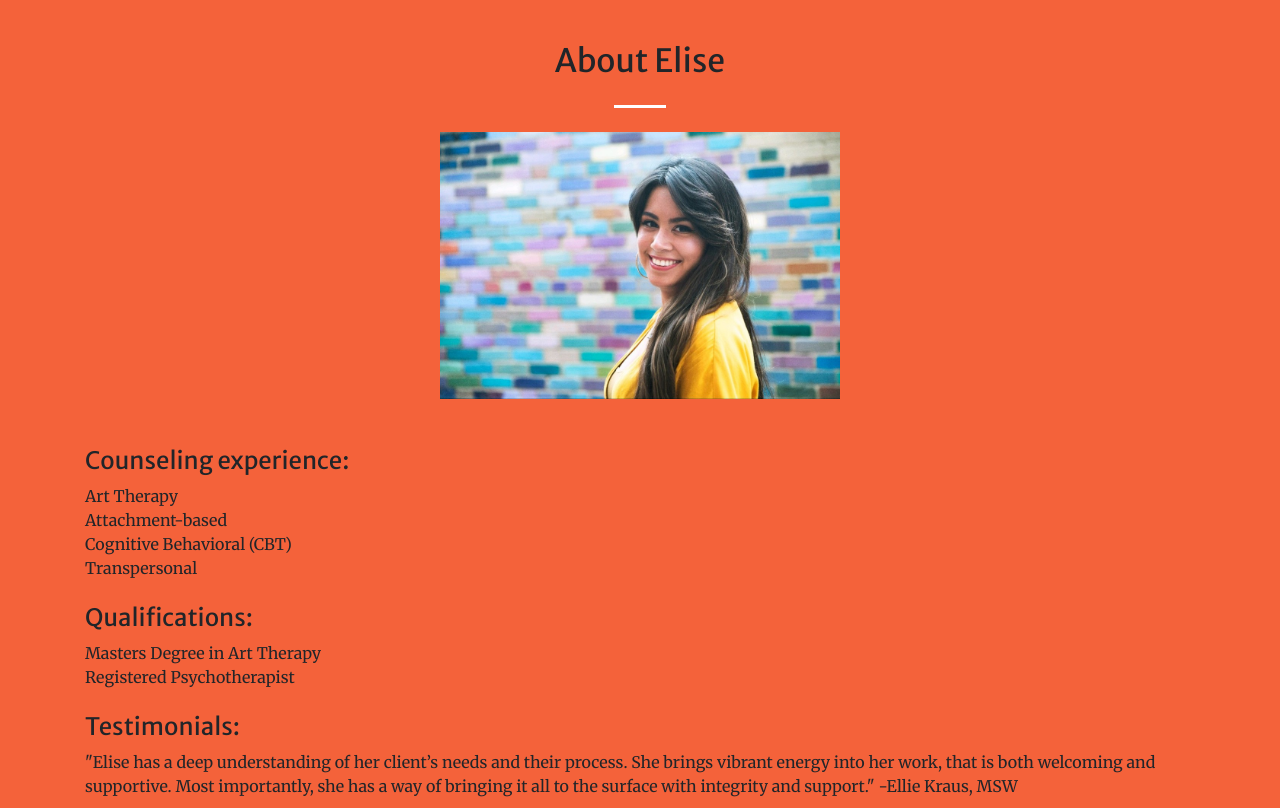
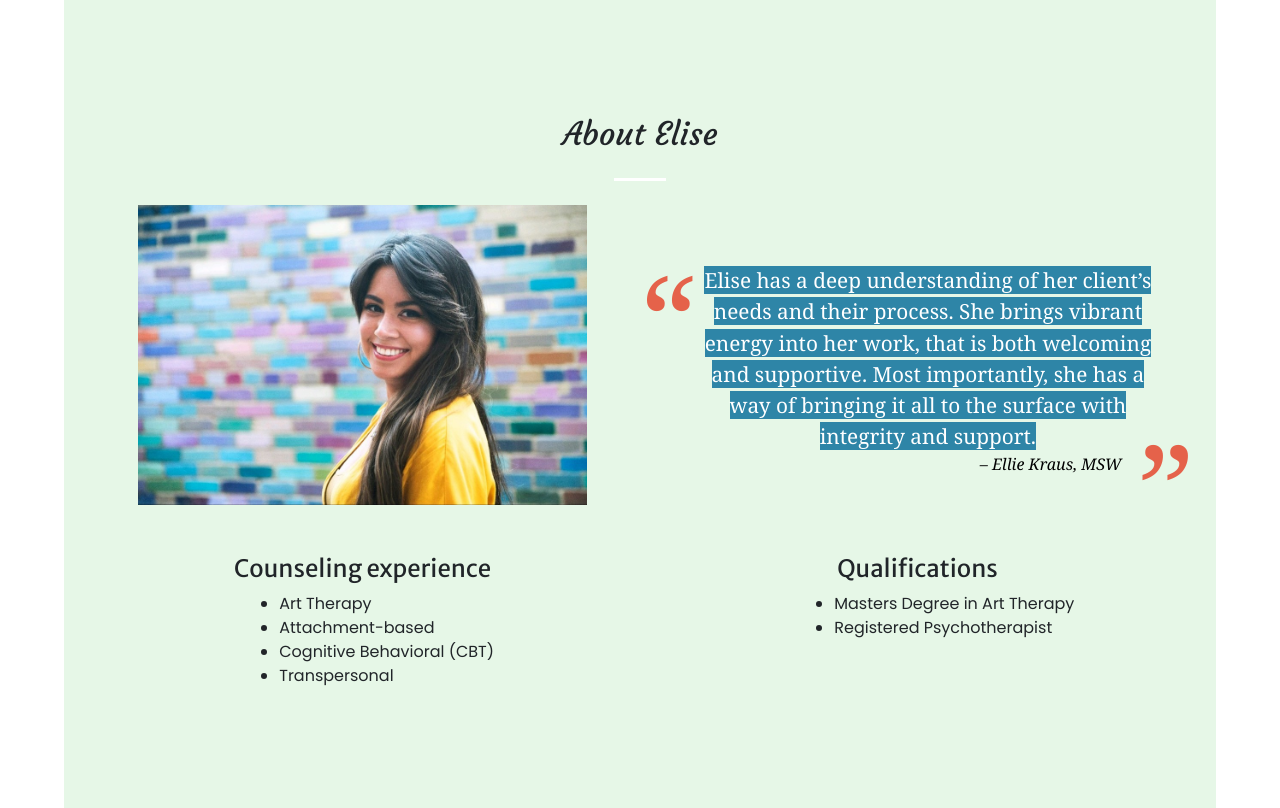
Before and after one commit to emc514/website, a website with bundled scripts: page index.html in a window 1280 px wide. Shown: the part 1460-2268 px from the top of the page. Built offline with nearby package versions, Linux system fonts and the light colour scheme.

Commit message:
spruced up the css

```diff
--- a/css/custom.css
+++ b/css/custom.css
@@ -36,7 +36,7 @@ a {
   }
 
   #mainNav .navbar-nav .nav-item .nav-link:hover, #mainNav .navbar-nav .nav-item .nav-link:active {
-    color: rgba(0, 0, 0, 0.7) !important;
+    color: #b2729b !important;
   }
   #mainNav .navbar-nav .nav-item .nav-link.active {
     color: rgba(0, 0, 0, 0.7) !important;
@@ -44,23 +44,98 @@ a {
   #mainNav .navbar-nav .nav-item .nav-link {
     color: rgba(0, 0, 0, 0.7);
     padding: 0 1rem;
+    transition: 0.3s;
   }
   .navbar-dark .navbar-brand {
     color: rgba(0, 0, 0, 0.7) !important;
   }
+  .page-section{
+    overflow: auto;
+  }
+  .contact-stuff {
+    font-family: 'Poppins', sans-serif !important;
+  }
+
+  h2 {
+    font-family: 'Courgette', cursive !important;
+    font-size: 3rem;
+  }
+  .column {
+    width: 100%;
+    height: 25%;
+    float: left;
+    text-align: center;
+    display: block;
+    padding: auto;
+  }
+  .body-text {
+    text-align: center;
+    font-family: 'Poppins', sans-serif !important;
+    padding-right: 10%;
+    padding-left: 10%;
+  }
+  .testimonial {
+    border-color: #4cd9b1;
+    border-width: 5px;
+    border-style: none;
+    color: #000000;
+    padding-top: 50px;
+  }
+  body {
+    background-color: #b8debc;
+  }
+
+  .experience {
+    padding-top: 50px;
+  }
+  .qualifications {
+    padding-top: 50px;
+  }
+ .list-experience {
+    text-align: left;
+    font-family: 'Poppins', sans-serif !important;
+    padding-left: 20%;
+  }
+  .about-container {
+    border-style: none;
+    border-width: 2px;
+    background-color: #e6f7e7;
+    margin-left: 5%;
+    margin-right: 5%;
+  }
+  .approach-container {
+    background-color: #ffffff;
+    border-color: #f0cc84;
+    border-style: none;
+    border-width: 2px;
+    margin-left: 5%;
+    margin-right: 5%;
+  }
+  .contact-container {
+    background-color: #ffffff;
+    border-style: none;
+    border-width: 2px;
+    margin-left: 5%;
+    margin-right: 5%;
+  }
+
+
+  .bg-primary {
+    background-color: #ffffff !important;
+  }
+
+  .big-text {
+    font-size: 20px;
+  }
 
   #headshot {
-    width: 250px;
+    max-width:100%;
+    max-height:100%;
   }
+
   @media (min-width: 350px) {
-    #headshot {
-      width: 300px;
-    }
   }
   @media (min-width: 992px) {
-    #headshot {
-      width: 400px;
-    }
     #mainNav {
       -webkit-box-shadow: none;
       box-shadow: none;
@@ -68,6 +143,8 @@ a {
     }
     #mainNav .navbar-brand {
       color: rgba(0, 0, 0, 0.7);
+      font-family: 'Courgette', cursive !important;
+      font-size: 1.5rem;
     }
     #mainNav .navbar-brand:hover {
       color: #555555;
@@ -93,6 +170,19 @@ a {
     header.masthead h1 {
       font-size: 3rem;
     }
+    .column {
+      width: 50%;
+      height: 300px;
+      float: left;
+      text-align: center;
+      display: block;
+      padding: auto;
+    }
+    .list-experience {
+      text-align: left;
+      font-family: 'Poppins', sans-serif !important;
+      padding-left: 35%;
+    }
   }
 
   header.masthead {
@@ -104,3 +194,57 @@ a {
     background-attachment: scroll;
     background-size: cover;
   }
+
+
+
+
+
+
+  blockquote {
+    font-family: Georgia, serif;
+    position: relative;
+    margin: 0.5em;
+    font-size: 1.3rem;
+    padding: 0.5em 2em 0.5em 3em;
+    color: #ffffff;
+}
+
+.blockquote-background {
+  background-color: #2e85a7;
+}
+/* Thanks: http://callmenick.com/post/styling-blockquotes-with-css-pseudo-classes */
+blockquote:before {
+    font-family: Georgia, serif;
+    position: absolute;
+    color: #e5624a;
+    font-size: 6em;
+    line-height: 1;
+    top: 0;
+    left: 0;
+    content: "\201C";
+}
+blockquote:after {
+    font-family: Georgia, serif;
+    position: absolute;
+   /* display: block; don't use this, it raised the quote too high from the bottom - defeated line-height? */
+    color: #e5624a;
+    float:right;
+    font-size:6em;
+    line-height: 1;
+    right:0;
+    bottom:-0.5em;
+    content: "\201D";
+}
+blockquote footer {
+    padding: 0 2em 0 0;
+    font-size: 1rem;
+    text-align:right;
+    color: #000000;
+}
+blockquote cite:before {
+    content: "\2013";
+}
+
+.main-footer {
+  background-color: #b8debc !important;
+}
--- a/index.html
+++ b/index.html
@@ -16,6 +16,8 @@
   <!-- Google Fonts -->
   <link href="https://fonts.googleapis.com/css?family=Merriweather+Sans:400,700" rel="stylesheet">
   <link href='https://fonts.googleapis.com/css?family=Merriweather:400,300,300italic,400italic,700,700italic' rel='stylesheet' type='text/css'>
+  <link href="https://fonts.googleapis.com/css?family=Courgette&display=swap" rel="stylesheet">
+  <link href="https://fonts.googleapis.com/css?family=Poppins&display=swap" rel="stylesheet">
 
   <!-- Plugin CSS -->
   <link href="vendor/magnific-popup/magnific-popup.css" rel="stylesheet">
@@ -73,46 +75,18 @@
   </header>
 
   <!-- Approach Section -->
-  <section class="page-section" id="approach">
+  <section class="page-section approach-container" id="approach">
     <div class="container">
       <h2 class="text-center mt-0">My Therapeutic Approach</h2>
-      <!--<hr class="divider my-4">
-      <div class="row">
-        <div class="col-lg-3 col-md-6 text-center">
-          <div class="mt-5">
-            <i class="fas fa-4x fa-gem text-primary mb-4"></i>
-            <h3 class="h4 mb-2">Approach 1</h3>
-            <p class="text-muted mb-0">Lalalala!</p>
-          </div>
-        </div>
-        <div class="col-lg-3 col-md-6 text-center">
-          <div class="mt-5">
-            <i class="fas fa-4x fa-star text-primary mb-4"></i>
-            <h3 class="h4 mb-2">Approach 2</h3>
-            <p class="text-muted mb-0">Lalalala!</p>
-          </div>
-        </div>
-        <div class="col-lg-3 col-md-6 text-center">
-          <div class="mt-5">
-            <i class="fas fa-4x fa-globe text-primary mb-4"></i>
-            <h3 class="h4 mb-2">Approach 3</h3>
-            <p class="text-muted mb-0">Lalalala!</p>
-          </div>
-        </div>
-        <div class="col-lg-3 col-md-6 text-center">
-          <div class="mt-5">
-            <i class="fas fa-4x fa-heart text-primary mb-4"></i>
-            <h3 class="h4 mb-2">Approach 4</h3>
-            <p class="text-muted mb-0">Lalalala!</p>
-          </div>
-        </div>
-      </div>-->
-      <center>
+      <hr class="divider light my-4">
+
+      <div class="body-text">
       Finding a therapist is not always easy, but it is an important step in a journey towards healing. We live in a world where there is a tendency to praise each other for accomplishing things without help, but when it comes to mental health no one should have to feel alone. As an art therapist, I provide the opportunity to work with art as a form of expression, which can deepen the therapeutic process beyond that of just talk-therapy.
       <br><br>You do not have to have any background in art, experience using art materials, or even consider yourself "artistic" in order to do art therapy.
       <br><br>
       Art therapy is especially successful for clients suffering from anxiety, depression, trauma, and substance abuse. Although art therapy is for all ages and populations, in my work I specialize with adults and teens.
-      </center><br>
+      </div>
+
       <!--<h4>Types of therapy:</h4>
       Art Therapy<br>
       Attachment-based<br>
@@ -122,69 +96,88 @@
   </section>
 
   <!-- About Section -->
-  <section class="page-section bg-primary" id="about">
+  <section class="page-section about-container" id="about">
     <div class="container">
-      <div class="row justify-content-center">
-        <div class="col-lg-8 text-center">
-          <h2 class="mt-0">About Elise</h2>
+          <center><h2 class="mt-0">About Elise</h2></center>
           <hr class="divider light my-4">
-          <img id="headshot" src="/img/headshot.jpg"><br><br>
-        </div>
+      <!--I am...-->
+       <div class="column headshot">
+        <img id="headshot" class="profile" src="/img/headshot.jpg">
+       </div>
+
+       <div class="column testimonial">
+
+        <blockquote>
+          <span class="blockquote-background">
+            Elise has a deep understanding of her client’s needs and their process.
+            She brings vibrant energy into her work, that is both welcoming and supportive.
+            Most importantly, she has a way of bringing it all to the surface with
+            integrity and support.
+          </span>
+          <footer>
+            <cite>
+              Ellie Kraus, MSW
+            </cite>
+          </footer>
+          </blockquote>
+
       </div>
-      <br>
-      <!--I am...-->
 
-      <h4>Counseling experience:</h4>
-      Art Therapy<br>
-      Attachment-based<br>
-      Cognitive Behavioral (CBT)<br>
-      Transpersonal<br><br>
+      <div class="column experience">
+        <h4>Counseling experience</h4>
+        <ul class="list-experience">
+          <li>Art Therapy</li>
+          <li>Attachment-based</li>
+          <li>Cognitive Behavioral (CBT)</li>
+          <li> Transpersonal</li>
+        </ul>
+      </div>
 
-      <h4>Qualifications:</h4>
-      Masters Degree in Art Therapy<br>
-      Registered Psychotherapist
-      <br><br>
+      <div class="column qualifications">
+        <h4>Qualifications</h4>
+        <ul class="list-experience">
+          <li>Masters Degree in Art Therapy</li>
+          <li>Registered Psychotherapist</li>
+        </ul>
+      </div>
 
-      <h4>Testimonials:</h4>
-      "Elise has a deep understanding of her client’s needs and their process.
-      She brings vibrant energy into her work, that is both welcoming and supportive.
-      Most importantly, she has a way of bringing it all to the surface with
-      integrity and support." -Ellie Kraus, MSW
     </div>
   </section>
 
       <!-- Contact Section -->
-      <section class="page-section" id="contact">
+      <section class="page-section contact-container" id="contact">
         <div class="container">
           <div class="row justify-content-center">
             <div class="col-lg-8 text-center">
                 <h2 class="mt-0">Getting in Touch</h2>
               <hr class="divider my-6">
-                Free 30 minute consultation<br>
-                $80 per session<br><br>
+              <ul class="list-experience">
+                <li>Free 30 minute consultation</li>
+                <li>$80 per session</li>
+              </ul>
             </div>
           </div>
           <div class="row">
             <div class="col-lg-4 ml-auto text-center">
               <i class="fas fa-phone fa-3x mb-3"></i>
-              <div>(303) 532-5646</div>
+              <div class="contact-stuff">(303) 532-5646</div>
             </div>
             <div class="col-lg-4 mr-auto text-center">
               <i class="fas fa-envelope fa-3x mb-3"></i>
               <!-- Make sure to change the email address in anchor text AND the link below! -->
-              <a class="d-block" href="mailto:AuthenticExpressionCounseling@gmail.com">AuthenticExpressionCounseling@gmail.com</a>
+              <a class="d-block contact-stuff" href="mailto:AuthenticExpressionCounseling@gmail.com">AuthenticExpressionCounseling@gmail.com</a>
             </div>
             <div class="col-lg-4 mr-auto text-center">
                 <i class="fas fa-home fa-3x mb-3"></i>
                 <!-- Make sure to change the email address in anchor text AND the link below! -->
-                <div>500 9th Ave #2<br>Longmont, CO</div>
+                <div class="contact-stuff">500 9th Ave #2<br>Longmont, CO</div>
               </div>
           </div>
         </div>
       </section>
 
   <!-- Footer -->
-  <footer class="bg-light py-5">
+  <footer class="py-5 main-footer">
     <div class="container"></div>
   </footer>
 
```
Also changed, not shown: css/creative.css, css/creative.min.css, js/creative.min.js.
